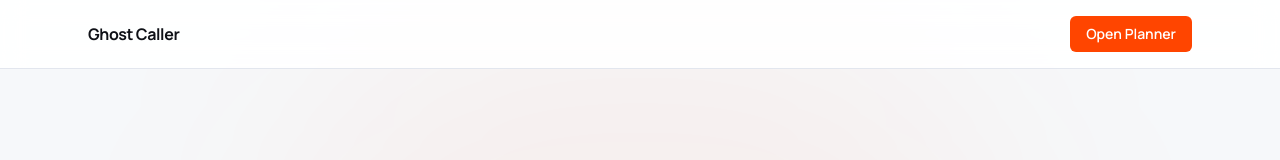
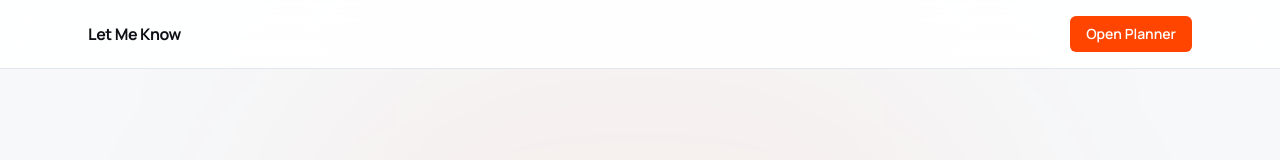
Before and after one commit to dntrAnh/ghost-caller, a Next.js app in the folder frontend/: page / in a window 1280 px wide. Shown: the top 160 px of the page. Built offline with nearby package versions, Linux system fonts and the light colour scheme.

Commit message:
rename: Ghost Caller → Let Me Know throughout UI

```diff
--- a/frontend/app/layout.tsx
+++ b/frontend/app/layout.tsx
@@ -10,7 +10,7 @@ const manrope = Manrope({
 });
 
 export const metadata: Metadata = {
-  title: 'Ghost Caller — AI Travel Planner',
+  title: 'Let Me Know — AI Travel Planner',
   description: 'Plan the day. Book the table. Skip the group chat.',
 };
 
--- a/frontend/app/page.tsx
+++ b/frontend/app/page.tsx
@@ -15,7 +15,7 @@ const FEATURES = [
   },
   {
     number: '03',
-    title: 'Ghost Caller',
+    title: 'Let Me Know',
     description:
       'When the itinerary is locked in, our AI agent calls the restaurant for you — confirms the reservation, gets a code, done.',
   },
@@ -27,7 +27,7 @@ export default function HomePage() {
       {/* Navbar */}
       <nav className="fixed inset-x-0 top-0 z-50 border-b border-[#E2E6EE] bg-[#FFFFFF]/90 backdrop-blur-md">
         <div className="mx-auto flex max-w-6xl items-center justify-between px-6 py-4">
-          <span className="text-base font-bold tracking-tight text-[#0F1117]">Ghost Caller</span>
+          <span className="text-base font-bold tracking-tight text-[#0F1117]">Let Me Know</span>
           <Link
             href="/planner"
             className="rounded-md bg-[#FF4500] px-4 py-2 text-sm font-semibold text-white transition-colors hover:bg-[#FF6620]"
@@ -87,7 +87,7 @@ export default function HomePage() {
       {/* Footer */}
       <footer className="border-t border-[#E2E6EE]">
         <div className="mx-auto flex max-w-6xl items-center justify-between px-6 py-5">
-          <span className="text-sm font-semibold text-[#0F1117]">Ghost Caller</span>
+          <span className="text-sm font-semibold text-[#0F1117]">Let Me Know</span>
           <span className="text-xs text-[#8B95A8]">Built for the hackathon</span>
         </div>
       </footer>
--- a/frontend/components/GhostCaller.tsx
+++ b/frontend/components/GhostCaller.tsx
@@ -427,7 +427,7 @@ export function GhostCaller({ restaurant, party, onCallStateChange }: GhostCalle
     <div className="rounded-3xl border border-slate-200 bg-white p-6 shadow-sm sm:p-8">
       <div className="grid gap-6 lg:grid-cols-[1.15fr_0.85fr]">
         <div className="space-y-4">
-          <p className="text-xs font-semibold uppercase tracking-[0.18em] text-violet-600">Ghost Caller</p>
+          <p className="text-xs font-semibold uppercase tracking-[0.18em] text-violet-600">Let Me Know</p>
           <h2 className="text-2xl font-bold tracking-tight text-slate-950">Ready to Call</h2>
           <div className="rounded-2xl border border-slate-200 bg-slate-50 p-4">
             <p className="text-xs font-semibold uppercase tracking-wide text-slate-500">Restaurant</p>
@@ -454,7 +454,7 @@ export function GhostCaller({ restaurant, party, onCallStateChange }: GhostCalle
             disabled={isBusy}
             className="mt-2 w-full rounded-2xl bg-violet-600 px-4 py-3 text-sm font-semibold text-white transition hover:bg-violet-700 disabled:cursor-not-allowed disabled:opacity-60"
           >
-            {isBusy ? 'Starting call...' : 'Ghost Caller — Reserve Now'}
+            {isBusy ? 'Starting call...' : 'Let Me Know — Reserve Now'}
           </button>
         </div>
       </div>
--- a/frontend/components/PageController.tsx
+++ b/frontend/components/PageController.tsx
@@ -84,7 +84,7 @@ export function PageController() {
       {/* Nav */}
       <nav className="border-b border-[#E2E6EE]">
         <div className="mx-auto flex max-w-2xl items-center justify-between px-4 py-4 sm:px-6">
-          <Link href="/" className="text-sm font-bold tracking-tight text-[#0F1117]">Ghost Caller</Link>
+          <Link href="/" className="text-sm font-bold tracking-tight text-[#0F1117]">Let Me Know</Link>
           <Link href="/" className="text-xs font-medium text-[#5A6478] transition-colors hover:text-[#0F1117]">Home</Link>
         </div>
       </nav>
@@ -102,7 +102,7 @@ export function PageController() {
 
       <footer className="border-t border-[#E2E6EE]">
         <div className="mx-auto max-w-2xl px-4 py-4 sm:px-6">
-          <p className="text-center text-xs text-[#8B95A8]">Ghost Caller · Hackathon build</p>
+          <p className="text-center text-xs text-[#8B95A8]">Let Me Know · Hackathon build</p>
         </div>
       </footer>
     </div>
--- a/frontend/components/map-plan/MapPlannerView.tsx
+++ b/frontend/components/map-plan/MapPlannerView.tsx
@@ -157,7 +157,7 @@ function FinalItinerary({
       {/* Nav */}
       <nav className="border-b border-[#E2E6EE]">
         <div className="mx-auto flex max-w-3xl items-center justify-between px-4 py-4 sm:px-6">
-          <span className="text-sm font-bold text-[#0F1117]">Ghost Caller</span>
+          <span className="text-sm font-bold text-[#0F1117]">Let Me Know</span>
           <button type="button" onClick={onReset} className="text-xs font-medium text-[#5A6478] hover:text-[#0F1117] transition-colors">
             Edit plan
           </button>
@@ -253,7 +253,7 @@ function FinalItinerary({
                           }}
                           className="rounded-full border border-[#FF4500]/30 bg-[#FF4500]/10 px-2.5 py-1 text-[#FF4500] transition hover:bg-[#FF4500]/15"
                         >
-                          {callProgress.confirmed ? 'Reservation Confirmed' : 'Ghost Caller'}
+                          {callProgress.confirmed ? 'Reservation Confirmed' : 'Let Me Know'}
                         </button>
                       ) : null}
                     </div>
@@ -274,7 +274,7 @@ function FinalItinerary({
               disabled={!reservationOption}
               className="rounded-md bg-[#FF4500] px-4 py-2 text-xs font-semibold text-white transition hover:bg-[#FF6620] disabled:cursor-not-allowed disabled:opacity-50"
             >
-              {callProgress.confirmed ? 'Confirmed' : 'Open Ghost Caller'}
+              {callProgress.confirmed ? 'Confirmed' : 'Open Let Me Know'}
             </button>
           </div>
 
@@ -436,7 +436,7 @@ export function MapPlannerView({ initialPlan, profile, onBack }: MapPlannerViewP
       {/* Nav */}
       <nav className="border-b border-[#E2E6EE]">
         <div className="mx-auto flex max-w-6xl items-center justify-between px-4 py-4 sm:px-6">
-          <span className="text-sm font-bold text-[#0F1117]">Ghost Caller</span>
+          <span className="text-sm font-bold text-[#0F1117]">Let Me Know</span>
           <div className="flex items-center gap-4">
             <span className="font-mono text-xs text-[#8B95A8]">
               {String(currentStepIndex + 1).padStart(2, '0')} / {String(choiceSteps.length).padStart(2, '0')}
```
